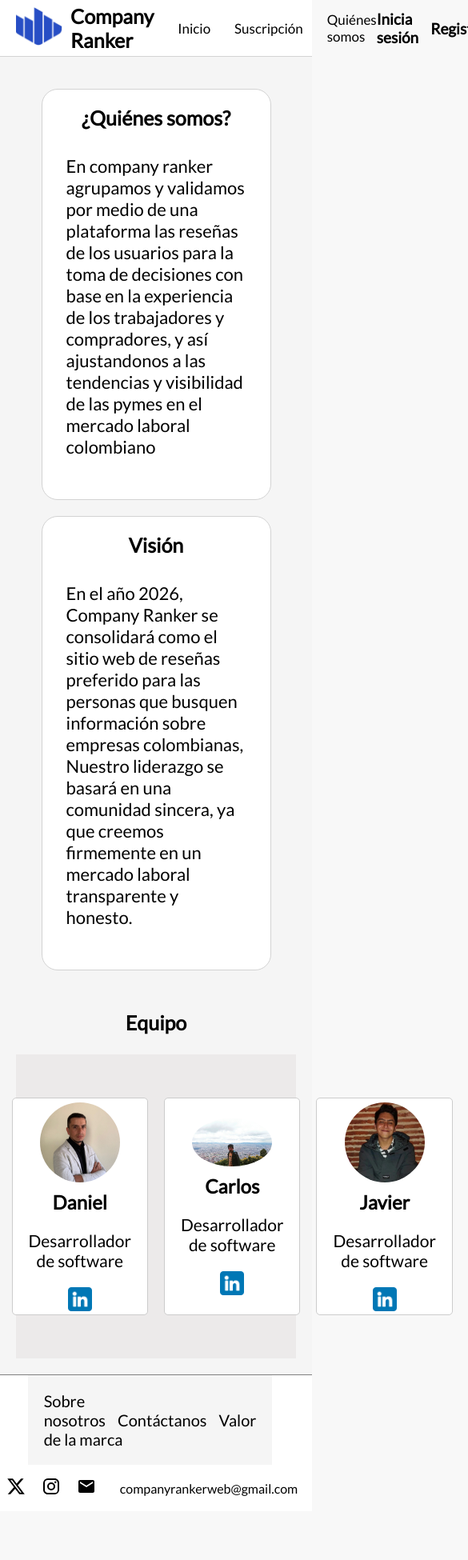
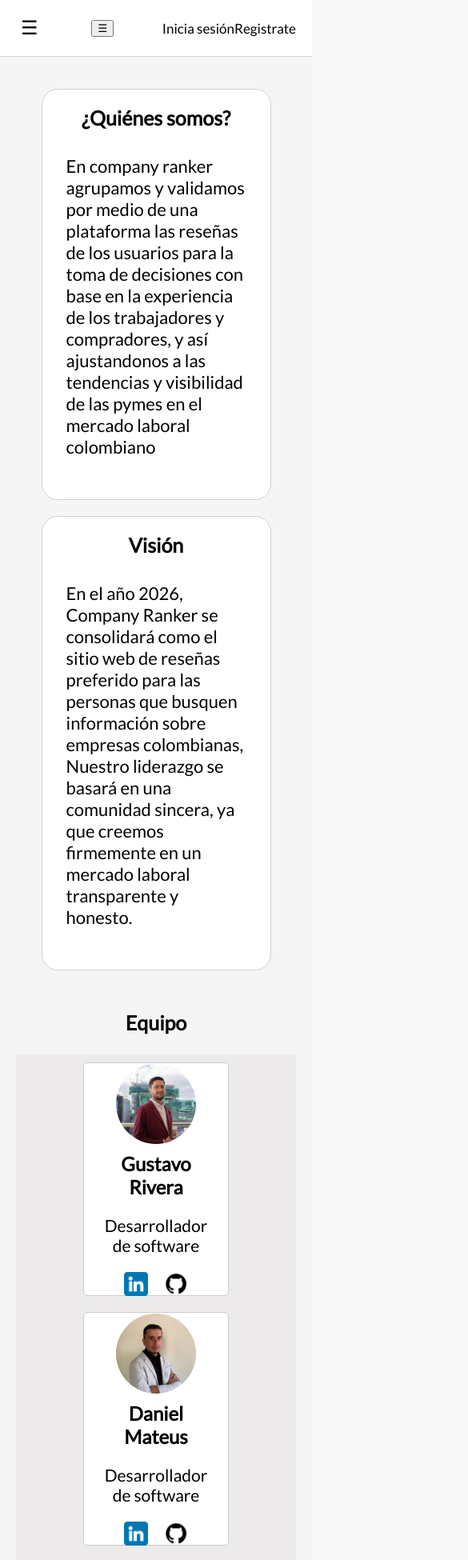
Before and after one commit to GustavoR-ivera/Company-Ranker, a React (Create React App) app in the folder frontend/: page /about in a window 390 px wide. Shown: the top 1950 px of the page at 80% size, 585 px wide, since content can reach past the window. Before the commit the page ends 1890 px from the top, so only its background shows below. Built offline with nearby package versions, Linux system fonts and the light colour scheme; no server answers.

Commit message:
NavBar, home, about us, footer responsive and update about us

```diff
--- a/frontend/src/components/navBar/NavBar.jsx
+++ b/frontend/src/components/navBar/NavBar.jsx
@@ -4,7 +4,7 @@
 import SearchIcon from "@mui/icons-material/Search";
 import logo from "../../images/logo.png";
 import { AuthContext } from "../../context/authContext";
-import { useContext, useState } from "react";
+import { useContext, useState, useEffect, useRef } from "react";
 import { Dropdown } from "react-bootstrap";
 
 // se debe pasar el dato que determina si el usuario tiene la sesion activa o no para determinar
@@ -12,6 +12,36 @@
 function NavBar() {
   const { currentUser, setCurrentUser } = useContext(AuthContext);
   const [viewDropdown, setViewDropdown] = useState(false);
+  const [menuOpen, setMenuOpen] = useState(false); // Nuevo estado para el menú desplegable
+  const menuRef = useRef(null);
+  const [rightMenuOpen, setRightMenuOpen] = useState(false); // Estado para el menú desplegable de la derecha
+  const rightMenuRef = useRef(null);
+
+
+  const toggleMenu = () => {
+    setMenuOpen(menuOpen => !menuOpen);
+  };
+  const toggleRightMenu = () => {
+    setRightMenuOpen(prevRightMenuOpen => !prevRightMenuOpen);
+  };
+
+
+  // Cerrar el menú cuando se hace clic fuera de él
+  useEffect(() => {
+    const handleClickOutside = (event) => {
+      if (menuRef.current && !menuRef.current.contains(event.target)) {
+        setMenuOpen(false);
+      }
+      if (rightMenuRef.current && !rightMenuRef.current.contains(event.target)) {
+        setRightMenuOpen(false);
+      }
+    };
+
+    document.addEventListener("mousedown", handleClickOutside);
+    return () => {
+      document.removeEventListener("mousedown", handleClickOutside);
+    };
+  }, [menuRef]);
   //validacion ruta "home"
   let path_home = "";
   if (currentUser) {
@@ -49,7 +79,10 @@
 
   return (
     <div className="navbar">
-      <div className="left">
+      <button className="menu-button" onClick={toggleMenu}>
+        ☰
+      </button>
+      <div ref={menuRef} className={`left ${menuOpen ? 'open' : ''}`}>
         {/*logo*/}
         <div className="logo">
           <Link to={path_logo}>
@@ -219,9 +252,12 @@
 
       {/*uso de condicional para mostrar diferentes opciones dependiendo de si hay una
       sesion activa*/}
+      <button className="right-menu-button" onClick={toggleRightMenu}>
+        ☰
+      </button>
+      <div ref={rightMenuRef} className={`right ${rightMenuOpen ? 'open' : ''}`}>
         {currentUser ? (
           <>
-          <div className="right">
             <div className="user">
               <span>{currentUser == null ? "user" : currentUser.Name}</span>
             </div>
@@ -231,20 +267,18 @@
             <Link onClick={logout} style={{ textDecoration: "none" }}>
               Salir
             </Link>
-          </div>
           </>
         ) : (
           <>
-          <div className="right">
             <Link to="/login" style={{ textDecoration: "none" }}>
               <span>Inicia sesión</span>
             </Link>
             <Link to="/register" style={{ textDecoration: "none" }}>
               <span>Registrate</span>
             </Link>
-          </div>
           </>
         )}
+      </div>
     </div>
   );
 }
--- a/frontend/src/components/navBar/navBar.scss
+++ b/frontend/src/components/navBar/navBar.scss
@@ -18,6 +18,14 @@
     text-decoration: none;
     color: black;
     font-size: 17px;
+  }
+
+  .menu-button {
+    display: none;
+    background: none;
+    border: none;
+    font-size: 24px;
+    cursor: pointer;
   }
 
   .left {
@@ -57,14 +65,12 @@
       }
     }
 
-    .seccion_reseñas{
-      //border: 1px solid rgb(0, 0, 0);
-      //border: none;
+    .seccion_reseñas {
       font-family: "Lato", sans-serif;
       font-weight: 400;
       font-style: normal;
 
-      .titulo_reseñas{
+      .titulo_reseñas {
         border: none;
         background-color: white;
         font-family: "Lato", sans-serif;
@@ -72,11 +78,9 @@
         font-style: normal;
         font-size: 17px;
         position: relative;
+      }
 
-      }
-      .menu_reseñas{
-
-        //border: 1px solid rgb(0, 0, 0);
+      .menu_reseñas {
         width: 160px;
         margin-top: 5px;
         position: absolute;
@@ -86,16 +90,13 @@
         flex-direction: column;
         align-items: center;
         border-radius: 3px;
-        //border: 1px solid rgb(0, 0, 0);
-        //width: 100%;
-        //box-sizing: border-box;
 
-        .menu_item{
+        .menu_item {
           background-color: white;
           padding: 5px;
           font-size: 15px;
           width: 100%;
-          :hover{
+          :hover {
             background-color: rgb(214, 203, 203);
             color: rgb(0, 0, 0);
             width: 100%;
@@ -103,15 +104,61 @@
         }
       }
     }
-  }
-  .right {
-    display: flex;
-    align-items: center;
-    gap: 15px;
 
-    span {
-      font-weight: bold;
-      font-size: 19px;
+    &.open {
+      display: flex;
+      flex-direction: column;
+      position: absolute;
+      top: 60px;
+      left: 0;
+      width: 100%;
+      background-color: #fff;
+      box-shadow: 0 8px 16px rgba(0, 0, 0, 0.2);
+      z-index: 1;
+
+      a {
+        padding: 10px 20px;
+        text-decoration: none;
+        color: #000;
+        display: block;
+
+        &:hover {
+          background-color: #f1f1f1;
+        }
+      }
     }
   }
 }
+
+@media (max-width: 768px) {
+  .navbar {
+    .left {
+      display: none;
+    }
+
+    .menu-button {
+      display: block;
+    }
+
+    .left.open {
+      display: flex;
+      flex-direction: column;
+      align-items:flex-start;
+      width: 80%;
+      gap: 20px;
+      .logo {
+        align-self: center;
+      }
+      & > * {
+        margin: 1px 0;
+        width: 100px;
+        padding: 10px 2px;
+        border-bottom: 1px solid lightgray;
+
+        &:last-child{
+          border-bottom: none;
+        }
+      }
+    }
+  }
+}
--- a/frontend/src/pages/about/About.jsx
+++ b/frontend/src/pages/about/About.jsx
@@ -5,6 +5,7 @@
 import fotoJavier from "../../images/fotoAboutJavier.jpg";
 import fotoCarlos from "../../images/fotoAboutCarlos.jpg";
 import linkedin_logo from "../../images/linkedin.png";
+import github_logo from "../../images/github.png";
 import Footer from "../../components/footer/Footer.jsx";
 
 function About() {
@@ -38,36 +39,55 @@
             <img className="foto_member" src={fotoGustavo} />
             <span>Gustavo Rivera</span>
             <p>Desarrollador de software</p>
-            <a
-              href="https://www.linkedin.com/in/gustavo-rivera-b78977206/"
+            <div className="logos">
+              <a href="https://www.linkedin.com/in/gustavo-rivera-b78977206/"
                 target="_blank"
               >
                 <img src={linkedin_logo} className="logo_linkedin" />
               </a>
+              <a href="https://www.github.com/GustavoR-ivera" target="_blank">
+                <img src={github_logo} className="logo_github" />
+              </a>
+            </div>
           </div>
           <div className="member">
             <img src={fotoDaniel} className="foto_member" />
-            <span>Daniel</span>
+            <span>Daniel Mateus</span>
             <p>Desarrollador de software</p>
+            <div className="logos">
+              <a href="https://www.linkedin.com/in/daniel-fernando-mateus-vega-465043139/" target="_blank">
+                <img src={linkedin_logo} className="logo_linkedin" />
+              </a>
+              <a href="https://www.github.com/" target="_blank">
+                <img src={github_logo} className="logo_github" />
+              </a>
+            </div>
+          </div>
+          <div className="member">
+            <img src={fotoCarlos} className="foto_member" />
+            <span>Carlos Camacho</span>
+            <p>Desarrollador de software</p>
+            <div className="logos">
               <a href="https://www.linkedin.com/" target="_blank">
                 <img src={linkedin_logo} className="logo_linkedin" />
               </a>
+              <a href="https://www.github.com/c2camacho" target="_blank">
+                <img src={github_logo} className="logo_github" />
+              </a>
+            </div>
           </div>
           <div className="member">
-            <img src={fotoCarlos} className="foto_member" />
-            <span>Carlos</span>
+            <img src={fotoJavier} className="foto_member" />
+            <span>Javier Vargas</span>
             <p>Desarrollador de software</p>
+            <div className="logos">
               <a href="https://www.linkedin.com/" target="_blank">
                 <img src={linkedin_logo} className="logo_linkedin" />
               </a>
+              <a href="https://www.github.com/JavierVargas0112" target="_blank">
+                <img src={github_logo} className="logo_github" />
+              </a>
             </div>
-          <div className="member">
-            <img src={fotoJavier} className="foto_member" />
-            <span>Javier</span>
-            <p>Desarrollador de software</p>
-            <a href="https://www.linkedin.com/" target="_blank">
-              <img src={linkedin_logo} className="logo_linkedin" />
-            </a>
           </div>
         </div>
       </div>
--- a/frontend/src/pages/about/about.scss
+++ b/frontend/src/pages/about/about.scss
@@ -1,7 +1,6 @@
 .about {
   .container {
     padding: 20px;
-    //margin-top: 50px;
     background-color: whitesmoke;
     font-family: "Lato", sans-serif;
     font-weight: 400;
@@ -24,7 +23,6 @@
       span {
         font-size: 25px;
         font-weight: bold;
-        //text-align: center;
       }
       p {
         font-size: 22px;
@@ -40,9 +38,8 @@
 
     .team {
       margin-top: 20px;
-      //padding: 20px;
       width: 100%;
-      height: 380px;
+      height: auto;
       display: flex;
       text-align: center;
       justify-content: center;
@@ -52,7 +49,7 @@
       .member {
         margin-top: 20px;
         margin: 10px;
-        height: 230px;
+        height: 250px;
         padding: 20px;
         border: 1px solid #ccc;
         border-radius: 5px;
@@ -80,11 +77,30 @@
         p {
           font-size: 21px;
         }
-        .logo_linkedin {
+        a {
+          margin: 0 10px; /* Añade un margen horizontal para separar los logos */
+        }
+        .logo_linkedin, .logo_github {
           width: 30px;
           height: 30px;
         }
       }
     }
   }
+
+  @media (max-width: 768px) {
+    .team {
+      flex-wrap: wrap;
+      flex-direction:row; /* Permite que los elementos se envuelvan */
+      justify-content: space-around; /* Distribuye el espacio entre los elementos */
+      height: auto; /* Ajusta la altura para que se adapte al contenido */
+      margin-bottom: 50px; /* Añade un margen inferior para evitar superposición con el footer */
+      width: 100%;
+
+      .member {
+        flex-basis: 40%; /* Cada miembro ocupará aproximadamente el 45% del ancho del contenedor */
+        margin-bottom: 20px; /* Añade un margen inferior para separar los miembros */
+      }
+    }
+  }
 }
--- a/frontend/src/pages/home/Home.jsx
+++ b/frontend/src/pages/home/Home.jsx
@@ -25,8 +25,8 @@
       </Helmet>
       <div className="banner1">
         <h2>¡Hola {currentUser == null ? "user " : currentUser.Name + "! "}
-         realiza tu aporte a esta comunidad registrando una</h2>
-        <button onClick={handleClick}>Nueva reseña</button>
+         realiza tu aporte a esta comunidad registrando una
+        <button onClick={handleClick}>Nueva reseña</button></h2>
       </div>
       <div>
         <>
@@ -43,15 +43,15 @@
           <p>LinkedIn recomienda
           </p>
           <a href="https://www.linkedin.com/blog/member/career/tips-to-turbocharge-your-career-search" target="_blank">
-            Leer màs
+            Leer más
           </a>
 
         </div>
         <div className="item">
           <img src={comunidad_cr} alt="img" />
-          <span>¿Por que es importante esta comunidad?</span>
+          <span>¿Por qué es importante esta comunidad?</span>
           <p>En este articulo veràs la importancia de generar
-            una comunidad baes importante esta comunidad?sada en las experiencias personales
+            una comunidad basada en las experiencias personales
           </p>
           <a href="#" target="_blank">
             Leer màs
@@ -74,7 +74,7 @@
         <div className="item">
           <img src={businessColombia} alt="img" />
           <span>Realidades de hacer negocios en Colombia</span>
-          <p>crèditos: goldenharbors
+          <p>créditos: goldenharbors
           </p>
           <a href="https://goldenharbors.com/articles/doing-business-in-colombia" target="_blank">
             Leer màs
--- a/frontend/src/pages/home/home.scss
+++ b/frontend/src/pages/home/home.scss
@@ -9,47 +9,46 @@
     margin-left: 20px;
     margin-right: 20px;
     display: flex;
-    //justify-content: space-between;
     justify-content: center;
     gap: 50px;
     align-items: center;
     text-align: center;
 
-    button{
+    button {
       margin-top: 5px;
+      margin-left: 10px;
       padding: 7px;
       font-family: "Lato", sans-serif;
       font-size: 20px;
       font-weight: 700;
       font-style: normal;
       border-radius: 5px;
-        background-color: rgb(8, 8, 250) ;
-        color:white
+      background-color: rgb(8, 8, 250);
+      color: white;
     }
   }
 
-  .container{
+  .container {
     font-family: "Lato", sans-serif;
     font-size: 20px;
     font-weight: 400;
     display: flex;
     flex-direction: column;
-    //border: 1px solid;
     padding: 20px;
-    //margin-top: 5px;
-    h3{
+    align-items: center;
+
+    h3 {
       text-align: center;
     }
-    .row{
+
+    .row {
       display: flex;
       gap: 20px;
-      //border: 1px solid;
       padding: 10px;
-      //margin: auto;
       margin-top: 10px;
       justify-content: center;
 
-      .item{
+      .item {
         padding: 15px;
         display: flex;
         flex-direction: column;
@@ -58,21 +57,49 @@
         text-align: center;
         align-items: center;
         width: 300px;
-        //background-color: rgb(141, 156, 161);
-        img{
+
+        img {
           width: 50%;
           height: 40%;
           pointer-events: none;
         }
-        p{
-          color: rgb(124, 122, 122)
-        }
-        a{
-          text-decoration: none;
-          color: blue
+
+        p {
+          color: rgb(124, 122, 122);
         }
 
+        a {
+          text-decoration: none;
+          color: blue;
         }
       }
     }
   }
+
+  @media (max-width: 768px) {
+    .container {
+      .row {
+        flex-direction: column; /* Cambia la dirección del flex a columna */
+        align-items: center; /* Alinea los elementos al centro verticalmente */
+
+        .item {
+          width: 100%; /* Asegura que cada ítem ocupe el 100% del ancho del contenedor */
+          margin-bottom: 20px; /* Añade un margen inferior para separar los ítems */
+        }
+      }
+    }
+
+    .banner1 {
+      flex-direction: column; /* Asegura que el contenido del banner se apile verticalmente */
+      gap: 20px; /* Ajusta el espacio entre los elementos del banner */
+
+      h2 {
+        font-size: 18px; /* Ajusta el tamaño de la fuente */
+      }
+
+      button {
+        font-size: 12px; /* Ajusta el tamaño de la fuente */
+      }
+    }
+  }
+}
```
Also changed, not shown: frontend/src/images/github.png (added). Lines whose indentation alone changed are shown as unchanged.
